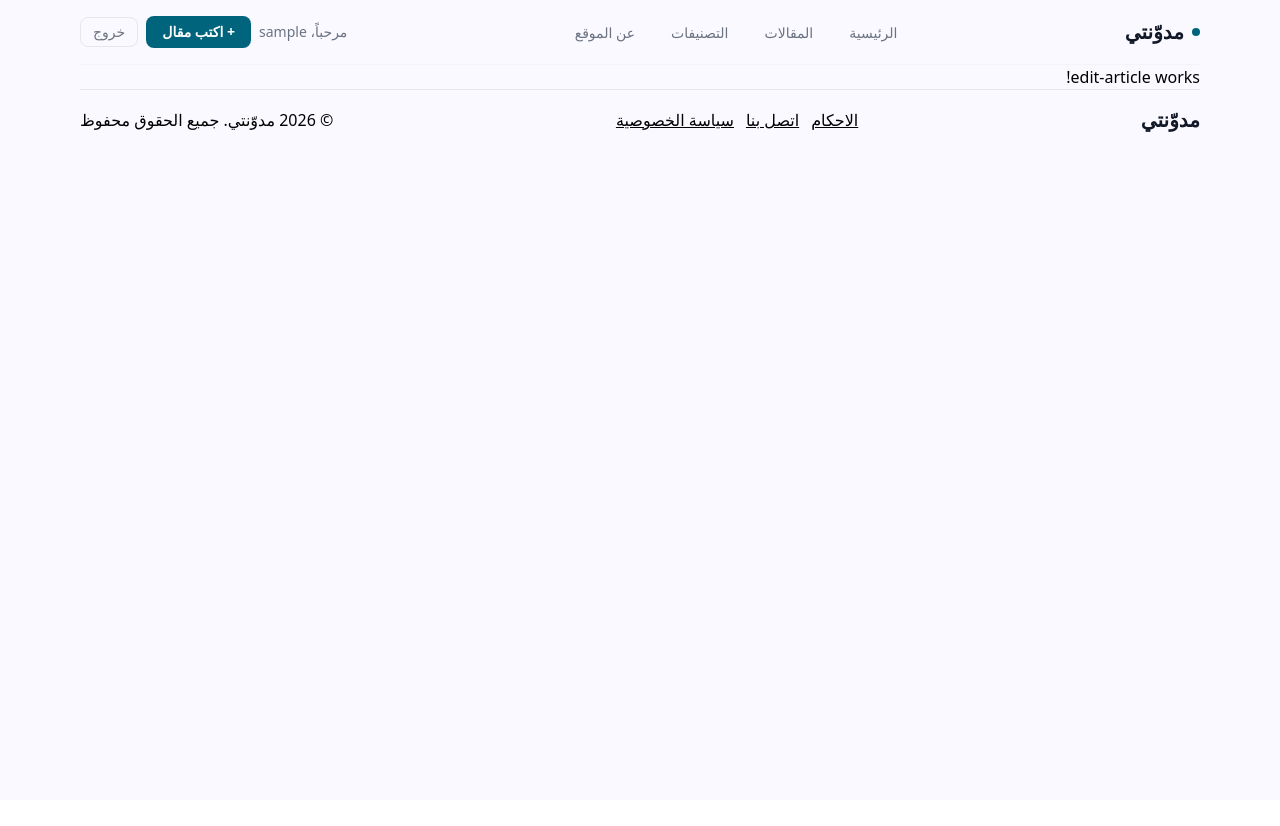
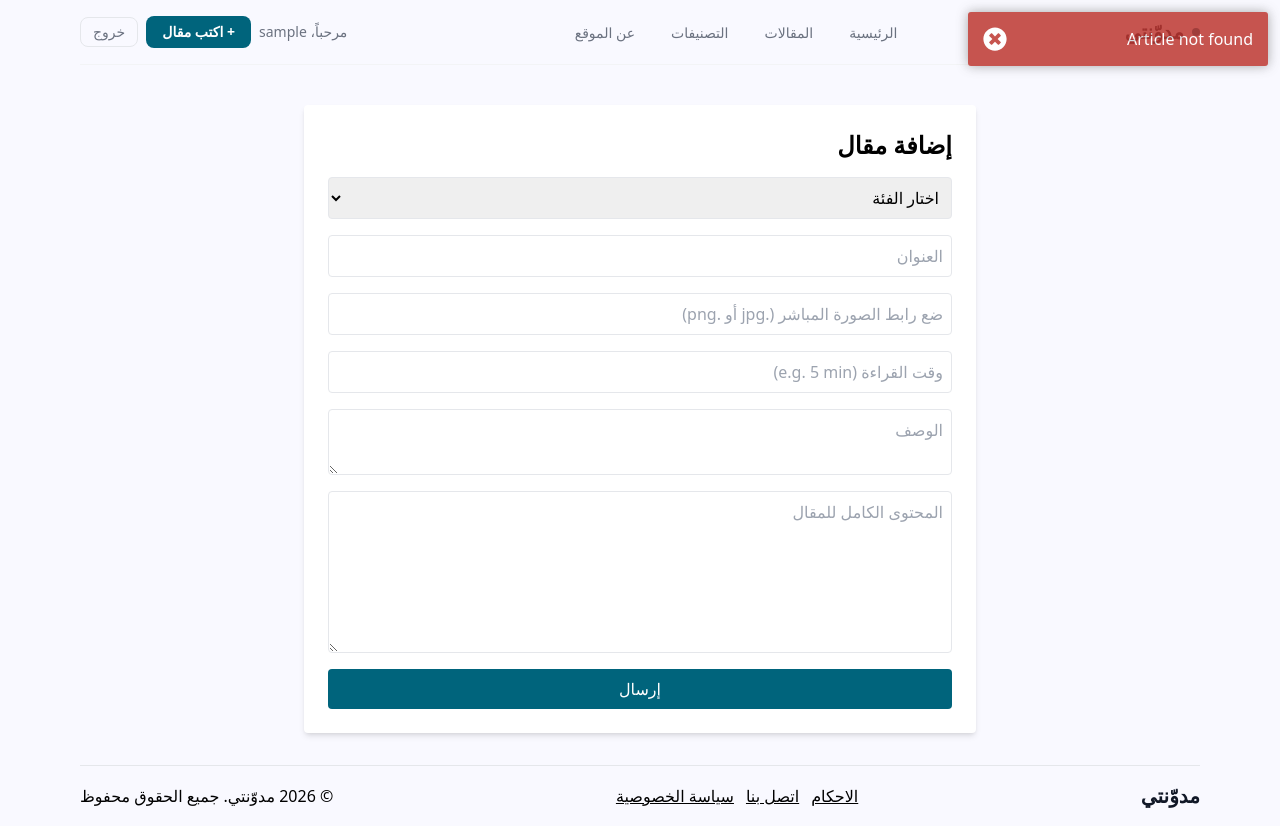
Before and after one commit to KONOZGAMAL/blog-app, an Angular app: page /edit/1 in a window 1280 px wide. Before the commit the page ends 800 px from the top, so only its background shows below. Built offline with nearby package versions, Linux system fonts and the light colour scheme; sample sign-in values are in the browser's storage.

Commit message:
Refactor article handling: update image property to imageUrl in IArticle interface, enhance form validation in add and edit article components, and improve user feedback with toastr notifications.

```diff
--- a/src/app/components/home/app-category-filter/app-category-filter.component.html
+++ b/src/app/components/home/app-category-filter/app-category-filter.component.html
@@ -3,7 +3,7 @@
     <ul class="flex flex-wrap gap-1 md:gap-3 text-sm font-medium text-gray-500">
       @for(categorie of categories ; track categorie){
            <li
-        class="hover:bg-primary hover:text-white cursor-pointer px-4 py-2 rounded-lg"
+        class="hover:bg-primary hover:text-white cursor-pointer px-3 py-1.5 rounded-lg"
         [ngClass]="{'bg-primary text-white' : activeCategory === categorie , 'bg-[#d5d5dc]' : activeCategory !== categorie}"
         (click)="changeCategory(categorie)"
       >
@@ -18,14 +18,14 @@
         class="rounded-3xl bg-white hover:scale-[1.02] h-fit pb-1 transition-transform duration-500 ease-out"
       >
         <img
-          [src]="article.image"
+          [src]="article.imageUrl"
           class="w-full h-1/2 rounded-t-3xl"
         />
         <div class="flex flex-col gap-3 p-5">
           <h2 class="text-primary">{{article.category}}</h2>
           <div class="h-[120px]">
-            <h4 class="text-lg font-semibold">{{article.title}}</h4>
-            <p class="text-gray-700">
+            <h4 class="text-lg font-semibold line-clamp-2 ">{{article.title}}</h4>
+            <p class="text-gray-700 line-clamp-4">
               {{article.description}}
             </p>
           </div>
--- a/src/app/components/home/app-category-filter/app-category-filter.component.ts
+++ b/src/app/components/home/app-category-filter/app-category-filter.component.ts
@@ -8,7 +8,7 @@ interface IArticle {
   category: string;
   title: string;
   description: string;
-  image: string;
+  imageUrl: string;
   readTime: string;
 }
 
--- a/src/app/core/services/auth.service.ts
+++ b/src/app/core/services/auth.service.ts
@@ -23,7 +23,6 @@ export class AuthService {
 
   logout() {
     localStorage.removeItem('token');
-    localStorage.removeItem('userName');
     this.userName.set('');
     this.isLoggedIn.set(false);
   }
--- a/src/app/pages/add-article/add-article.component.ts
+++ b/src/app/pages/add-article/add-article.component.ts
@@ -28,7 +28,7 @@ export class AddArticleComponent {
     category: ['', [Validators.required]],
     title: ['', [Validators.required]],
     description: ['', [Validators.required]],
-    imageUrl: ['', [Validators.required]],
+    imageUrl: ['', [Validators.required, Validators.pattern(/\.(jpg|jpeg|png)$/i)]],
     readTime: ['', [Validators.required]],
     content: ['', [Validators.required]],
   });
@@ -46,7 +46,7 @@ export class AddArticleComponent {
       category: formValue.category ?? '',
       title: formValue.title ?? '',
       description: formValue.description ?? '',
-      image: formValue.imageUrl ?? '',
+      imageUrl: formValue.imageUrl ?? '',
       readTime: formValue.readTime ?? '',
       content: formValue.content ?? '',
       author: localStorage.getItem('userName') ?? '',
--- a/src/app/pages/article-detail/article-detail.component.html
+++ b/src/app/pages/article-detail/article-detail.component.html
@@ -50,7 +50,7 @@
     </div>
 
     <img
-      [src]="article.image"
+      [src]="article.imageUrl"
       [alt]="article.title"
       class="w-full rounded-2xl mb-8 object-cover max-h-80"
     />
--- a/src/app/pages/edit-article/edit-article.component.html
+++ b/src/app/pages/edit-article/edit-article.component.html
@@ -1 +1,107 @@
-<p>edit-article works!</p>
+<section class="bg-white p-6 my-8 rounded shadow-md max-w-2xl mx-auto mt-10">
+  <h1 class="text-2xl font-bold mb-4">إضافة مقال</h1>
+
+  <form
+    class="flex flex-col gap-4"
+    [formGroup]="editArticleForm"
+    (ngSubmit)="submitArticle()"
+  >
+    <select class="w-full border p-2 rounded" [formControlName]="'category'">
+      <option value="">اختار الفئة</option>
+      <option *ngFor="let cat of categories" [value]="cat">
+        {{ cat }}
+      </option>
+    </select>
+
+    <div class="flex flex-col gap-1">
+      <input
+        type="text"
+        placeholder="العنوان"
+        class="w-full border p-2 rounded"
+        [formControlName]="'title'"
+      />
+      <span
+        *ngIf="
+          editArticleForm.get('title')?.invalid && editArticleForm.get('title')?.touched
+        "
+        class="text-sm text-red-500"
+      >
+        العنوان مطلوب.
+      </span>
+    </div>
+
+    <div class="flex flex-col gap-1">
+      <input
+        type="text"
+        formControlName="imageUrl"
+        placeholder="ضع رابط الصورة المباشر (.jpg أو .png)"
+        class="w-full border p-2 rounded"
+      />
+      <span
+        *ngIf="
+          editArticleForm.get('imageUrl')?.invalid &&
+          editArticleForm.get('imageUrl')?.touched
+        "
+        class="text-sm text-red-500"
+      >
+        تأكد أن الرابط ينتهي بـ .jpg أو .jpeg أو .png وأنه رابط مباشر للصورة.
+      </span>
+    </div>
+
+    <div class="flex flex-col gap-1">
+      <input
+        type="text"
+        placeholder="وقت القراءة (e.g. 5 min)"
+        class="w-full border p-2 rounded"
+        [formControlName]="'readTime'"
+      />
+      <span
+        *ngIf="
+          editArticleForm.get('readTime')?.invalid &&
+          editArticleForm.get('readTime')?.touched
+        "
+        class="text-sm text-red-500"
+      >
+        وقت القراءة مطلوب.
+      </span>
+    </div>
+    <div class="flex flex-col gap-1">
+      <textarea
+        placeholder="الوصف"
+        class="w-full border p-2 rounded"
+        [formControlName]="'description'"
+      ></textarea>
+      <span
+        *ngIf="
+          editArticleForm.get('description')?.invalid &&
+          editArticleForm.get('description')?.touched
+        "
+        class="text-sm text-red-500"
+      >
+        الوصف مطلوب.
+      </span>
+    </div>
+
+    <div class="flex flex-col gap-1">
+      <textarea
+        placeholder="المحتوى الكامل للمقال"
+        rows="6"
+        class="w-full border p-2 rounded"
+        [formControlName]="'content'"
+      ></textarea>
+      <span
+        *ngIf="
+          editArticleForm.get('content')?.invalid &&
+          editArticleForm.get('content')?.touched
+        "
+        class="text-sm text-red-500"
+      >
+        المحتوى مطلوب.
+      </span>
+    </div>
+
+    <button type="submit" class="bg-primary text-white px-4 py-2 rounded">
+      إرسال
+    </button>
+  </form>
+</section>
--- a/src/app/pages/edit-article/edit-article.component.ts
+++ b/src/app/pages/edit-article/edit-article.component.ts
@@ -1,34 +1,73 @@
-import { Component, OnInit } from '@angular/core';
-import { ActivatedRoute } from '@angular/router';
-import { ArticleService, IArticle } from '../../core/services/article.service';
+import { Component, inject, OnInit } from '@angular/core';
+import { ActivatedRoute, Router, RouterLink } from '@angular/router';
+import { ArticleService } from '../../core/services/article.service';
+import {
+  FormBuilder,
+  FormGroup,
+  ReactiveFormsModule,
+  Validators,
+} from '@angular/forms';
+import { CommonModule } from '@angular/common';
+import { ToastrService } from 'ngx-toastr';
 
 @Component({
   selector: 'app-edit-article',
   standalone: true,
-  imports: [],
+  imports: [CommonModule, RouterLink, ReactiveFormsModule],
   templateUrl: './edit-article.component.html',
   styleUrl: './edit-article.component.css',
 })
 export class EditArticleComponent implements OnInit {
-  articleData: IArticle | undefined = {
-    id: 0,
-    title: '',
-    content: '',
-    description: '',
-    category: '',
-    image: '',
-    readTime: '',
-    author: '',
-  };
-
+  categories: string[] = ['Tips', 'CSS', 'Angular', 'React'];
   constructor(
     private route: ActivatedRoute,
     private articleService: ArticleService,
   ) {}
+  formBuilder = inject(FormBuilder);
+  toastr = inject(ToastrService);
+   routerLink = inject(Router);
+
+  editArticleForm = this.formBuilder.group({
+    category: ['', [Validators.required]],
+    title: ['', [Validators.required]],
+    description: ['', [Validators.required]],
+    imageUrl: [
+      '',
+      [Validators.required, Validators.pattern(/\.(jpg|jpeg|png)$/i)],
+    ],
+    readTime: ['', [Validators.required]],
+    content: ['', [Validators.required]],
+  });
   ngOnInit() {
     const idParam = this.route.snapshot.paramMap.get('id');
     const id = Number(idParam);
-    this.articleData = this.articleService.getById(id);
-    console.log('data', this.articleData);
+    const article = this.articleService.getById(id);
+
+    if (article) {
+      this.editArticleForm.patchValue(article);
+    } else {
+      this.toastr.error('Article not found');
+    }
   }
+    submitArticle(): void {
+    if (!this.editArticleForm.valid) {
+      this.toastr.error('يرجى ملء جميع الحقول بشكل صحيح');
+      return;
+  }
+
+      const formValue = this.editArticleForm.value;
+    const article = {
+      id: Number(this.route.snapshot.paramMap.get('id')),
+      category: formValue.category ?? '',
+      title: formValue.title ?? '',
+      description: formValue.description ?? '',
+      imageUrl: formValue.imageUrl ?? '',
+      readTime: formValue.readTime ?? '',
+      content: formValue.content ?? '',
+      author: localStorage.getItem('userName') ?? '',
+    };
+    this.articleService.editArticleFun(article);
+    this.toastr.success('تم تحديث المقال بنجاح');
+    this.routerLink.navigate(['/']);
 }
+}
```
Also changed, not shown: src/app/core/services/article.service.ts (+16 -9 lines), src/app/pages/add-article/add-article.component.html (+55 -0 lines).
